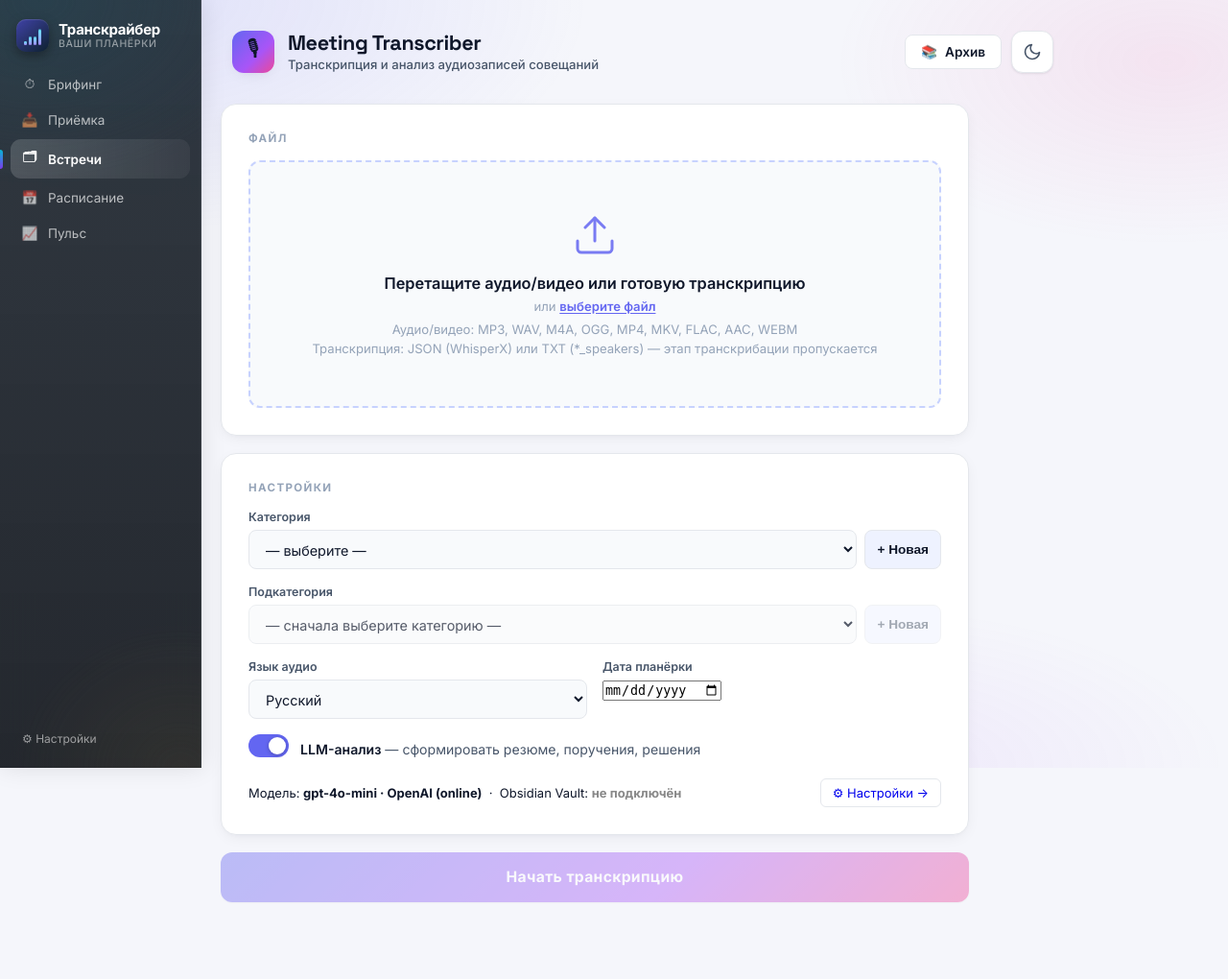
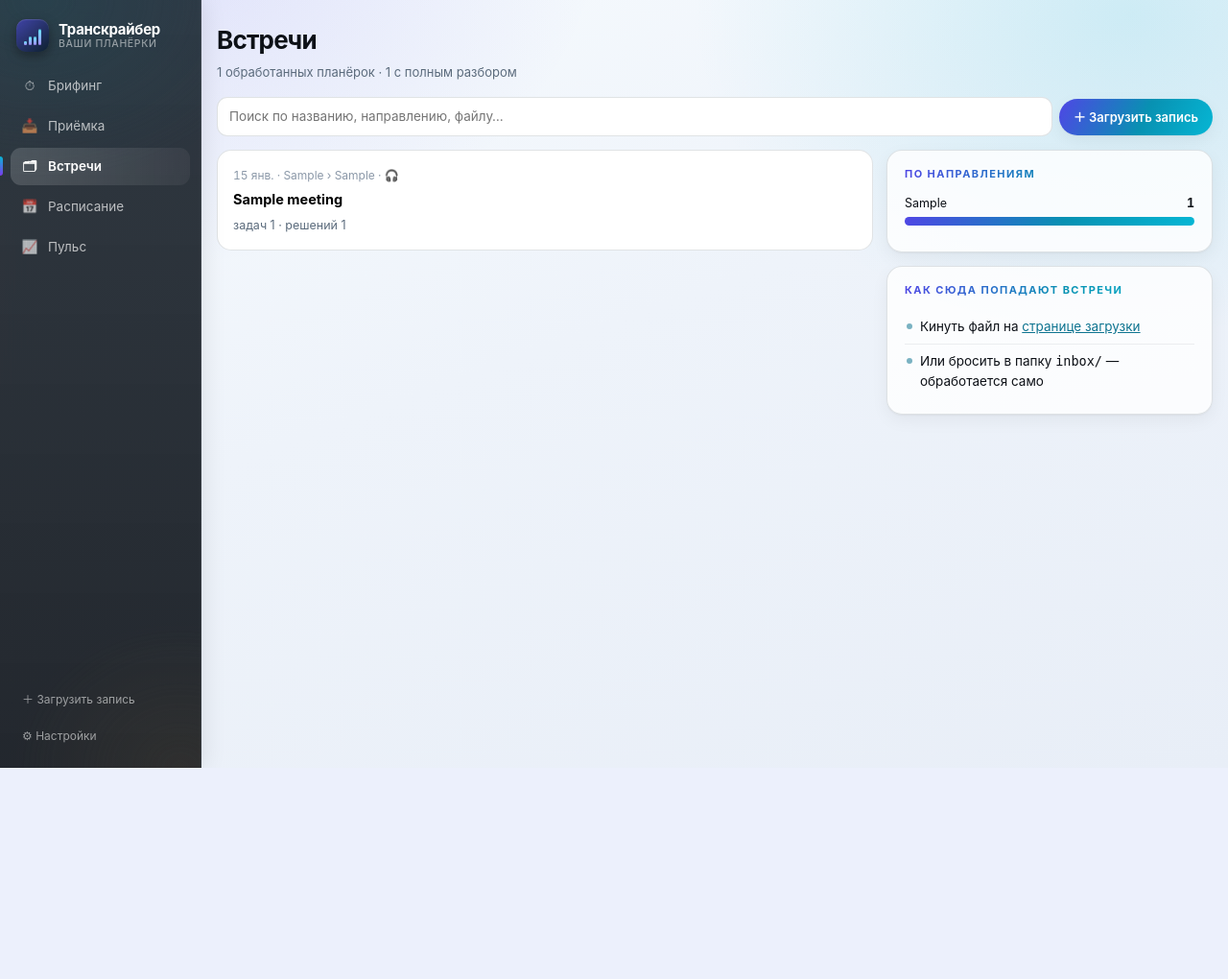
Before and after one commit to levcenkod/meeting-transcriber, a Flask app: page / in a window 1280 px wide. Shown: the whole page at 96% size. After the commit the page ends 800 px from the top, so only its background shows below. Run offline with Flask 3, Linux system fonts and the light colour scheme; tables that the repository leaves empty hold one stand-in row (values such as "Sample post"); data that the repository does not hold is empty; parts of the project's set-up code (start-up, migrations or seed data) failed here and were passed over.

Commit message:
Rebuild main page as v3 Meetings screen; uploader moves to /upload
/ is now the mockup's Встречи view: searchable meeting cards
(date · series › sub, задач N · решений M), per-series distribution,
and a full meeting view — summary (tiny built-in markdown renderer,
container runs offline), decisions, tasks with audio-seek chips,
minors with "into inbox", blockers/risks/open questions, attendees,
files. The old upload+progress page is untouched functionally and
lives at /upload (sidebar: "＋ Загрузить запись"). Verified live.

Co-Authored-By: Claude Fable 5 <noreply@anthropic.com>

```diff
--- a/app.py
+++ b/app.py
@@ -747,7 +747,14 @@ def _pipeline(job_id: str, source_path: Path, source_kind: str, stem: str,
 
 @app.route("/")
 def index():
-    return render_template("index.html", active="meetings")
+    """Встречи (макет v3): список + одна встреча. Загрузка — на /upload."""
+    return render_template("meetings.html", active="meetings")
+
+
+@app.route("/upload-page")
+@app.route("/upload", methods=["GET"])
+def upload_page():
+    return render_template("upload.html", active="meetings")
 
 
 @app.route("/settings")
@@ -1620,6 +1627,24 @@ def dashboard_page():
                            active=tab if tab in ("brief", "schedule", "pulse") else "pulse")
 
 
+@app.route("/api/meetings-db")
+def api_meetings_db():
+    """Встречи из БД состояния — для экрана «Встречи» (счётчики, аудио, id)."""
+    if state_db is None:
+        return jsonify({"meetings": []})
+    with state_db.get_db() as con:
+        return jsonify({"meetings": state_db.meetings_all(con)})
+
+
+@app.route("/api/meeting-extras/<int:meeting_id>")
+def api_meeting_extras(meeting_id: int):
+    """Решения/нерешённое/риски/блокеры встречи из её файлов."""
+    m = _meeting_row(meeting_id)
+    if not m:
+        return jsonify({"error": "Встреча не найдена"}), 404
+    return jsonify({"meeting": m, "extras": _brief_extras(m)})
+
+
 @app.route("/api/schedule")
 def api_schedule():
     if state_db is None:
--- a/templates/_nav.html
+++ b/templates/_nav.html
@@ -13,6 +13,7 @@
     <a href="/pulse"    {% if active == 'pulse'    %}aria-current="page"{% endif %}><span class="ic">📈</span><span class="btext">Пульс</span></a>
   </nav>
   <div class="shell-foot">
+    <a href="/upload">＋ Загрузить запись</a>
     <a href="/settings">⚙ Настройки</a>
   </div>
 </aside>
--- /dev/null
+++ b/templates/meetings.html
@@ -0,0 +1,311 @@
+<!DOCTYPE html>
+<html lang="ru">
+<head>
+<meta charset="UTF-8">
+<meta name="viewport" content="width=device-width, initial-scale=1.0">
+<title>Встречи — Транскрайбер</title>
+<link rel="icon" href="/static/favicon-32x32.png">
+<style>
+:root{
+  --ink:#0d1117;--ink2:#243040;--muted:#5b6b7c;--faint:#8b98a8;
+  --line:rgba(16,40,60,.13);--hair:rgba(16,40,60,.07);--solid:#fff;
+  --glass:rgba(255,255,255,.8);--accent:#0e7490;--green:#059669;
+  --amber:#b45309;--red:#e11d48;--violet:#7c3aed;
+  --grad:linear-gradient(115deg,#4f46e5,#0891b2 55%,#06b6d4);
+  --r:16px;--sh:0 1px 2px rgba(13,17,23,.05),0 6px 18px rgba(13,17,23,.05);
+  --sh2:0 2px 6px rgba(13,17,23,.06),0 16px 40px rgba(79,70,229,.10);
+}
+*{box-sizing:border-box;margin:0;padding:0}
+body{font-family:-apple-system,'Segoe UI',Roboto,sans-serif;color:var(--ink);
+  font-size:14.5px;line-height:1.55;background:#eef3fa;padding-bottom:90px}
+body:before{content:"";position:fixed;inset:0;z-index:-1;background:
+  radial-gradient(820px 620px at 12% -10%,rgba(79,70,229,.15),transparent 58%),
+  radial-gradient(760px 560px at 92% 2%,rgba(6,182,212,.15),transparent 60%),
+  linear-gradient(160deg,#f7fbfe,#eef3fa 45%,#e8eef7)}
+.wrap{max-width:1080px;margin:0 auto;padding:22px 16px}
+.head{margin-bottom:16px}
+.head h1{font-size:26px;font-weight:750;letter-spacing:-.03em;
+  background:linear-gradient(120deg,#0d1117 20%,#334155 60%,#0e7490);
+  -webkit-background-clip:text;background-clip:text;color:transparent}
+.head p{color:var(--muted);font-size:13px;margin-top:3px}
+.cols{display:grid;grid-template-columns:1fr 340px;gap:14px;align-items:start}
+@media(max-width:960px){.cols{grid-template-columns:1fr}}
+.card{background:var(--glass);border:1px solid var(--line);border-radius:var(--r);
+  padding:16px 18px;box-shadow:var(--sh);margin-bottom:14px}
+.card>h2{font-size:11px;letter-spacing:.13em;text-transform:uppercase;font-weight:750;
+  margin-bottom:12px;background:var(--grad);-webkit-background-clip:text;
+  background-clip:text;color:transparent}
+.card>h2 .n{color:var(--faint);-webkit-text-fill-color:var(--faint);font-weight:600}
+.inp{width:100%;padding:9px 12px;border:1px solid var(--line);border-radius:11px;
+  font:inherit;font-size:13.5px;background:var(--solid);color:var(--ink)}
+.inp:focus{outline:2px solid rgba(79,70,229,.35);outline-offset:1px}
+.mcard{display:block;width:100%;text-align:left;border:1px solid var(--line);
+  border-radius:15px;padding:14px 16px;margin-bottom:9px;background:var(--solid);
+  cursor:pointer;font:inherit;transition:.18s}
+.mcard:hover{transform:translateY(-2px);box-shadow:var(--sh2);border-color:rgba(79,70,229,.25)}
+.mcard b{font-size:14.5px;display:block;margin:3px 0 4px}
+.mcard .sn{color:var(--muted);font-size:12.5px}
+.tc{font-variant-numeric:tabular-nums;color:var(--faint);font-size:12px}
+.muted{color:var(--muted)}
+.chip{display:inline-flex;align-items:center;gap:5px;padding:3px 10px;border-radius:20px;
+  font-size:11.5px;font-weight:650;border:1px solid var(--line);color:var(--muted);background:var(--solid)}
+.chip.a{color:#0e7490;border-color:rgba(6,182,212,.3);background:rgba(6,182,212,.08);cursor:pointer}
+.chip.g{color:var(--green);border-color:rgba(5,150,105,.28);background:rgba(5,150,105,.08)}
+.chip.r{color:var(--red);border-color:rgba(225,29,72,.26);background:rgba(225,29,72,.07)}
+.btn{padding:9px 15px;border-radius:999px;border:1px solid var(--line);background:var(--solid);
+  font:inherit;font-size:13px;font-weight:600;color:var(--ink2);cursor:pointer;box-shadow:var(--sh)}
+.btn.p{background:var(--grad);color:#fff;border:0}
+.stb{padding:6px 11px;border-radius:999px;border:1px solid var(--line);background:var(--solid);
+  font:inherit;font-size:12px;color:var(--ink2);cursor:pointer}
+.stb:hover{border-color:rgba(79,70,229,.4)}
+.row{display:flex;gap:7px;flex-wrap:wrap;align-items:center}
+.hbar{margin-bottom:11px}
+.hl{display:flex;justify-content:space-between;font-size:12.5px;margin-bottom:4px}
+.hl b{font-variant-numeric:tabular-nums}
+.track{height:9px;border-radius:6px;background:rgba(16,40,60,.07);overflow:hidden}
+.track i{display:block;height:100%;background:var(--grad)}
+.box{border-radius:12px;padding:11px 14px;font-size:13.5px;margin-bottom:8px;line-height:1.5}
+.box.w{background:rgba(180,83,9,.08);border:1px solid rgba(180,83,9,.2)}
+.box.r{background:rgba(225,29,72,.07);border:1px solid rgba(225,29,72,.2)}
+.box.d{background:linear-gradient(120deg,rgba(79,70,229,.09),rgba(6,182,212,.07));
+  border:1px solid rgba(79,70,229,.18)}
+.li{padding:7px 0 7px 16px;position:relative;font-size:13.5px;border-bottom:1px solid var(--hair)}
+.li:last-child{border-bottom:0}
+.li:before{content:"";position:absolute;left:2px;top:14px;width:6px;height:6px;
+  border-radius:50%;background:var(--accent);opacity:.55}
+.prop{border:1px solid var(--line);border-radius:14px;padding:12px 14px;margin-bottom:9px;background:var(--solid)}
+.prop .q{font-size:12.5px;color:var(--faint);font-style:italic;margin-top:7px;
+  border-left:2px solid var(--line);padding-left:9px}
+.empty{text-align:center;padding:26px 16px;color:var(--faint)}
+.empty b{display:block;color:var(--ink2);font-size:15px;margin:6px 0 3px}
+.md{font-size:14px;line-height:1.65;color:var(--ink2)}
+.md h1,.md h2,.md h3{margin:14px 0 7px;font-size:15.5px;letter-spacing:-.01em;color:var(--ink)}
+.md h1{font-size:17px}
+.md ul{margin:6px 0 10px 20px}
+.md li{margin-bottom:3px}
+.md p{margin-bottom:8px}
+.md blockquote{border-left:3px solid var(--line);padding:4px 12px;color:var(--muted);margin:8px 0}
+.md code{background:rgba(16,40,60,.06);border-radius:5px;padding:1px 5px;font-size:12.5px}
+.md table{border-collapse:collapse;margin:8px 0;font-size:13px}
+.md td,.md th{border:1px solid var(--hair);padding:5px 9px}
+.toast{position:fixed;left:50%;bottom:22px;transform:translateX(-50%) translateY(20px);
+  background:rgba(13,17,23,.93);color:#fff;padding:11px 18px;border-radius:13px;
+  font-size:13.5px;opacity:0;transition:.25s;z-index:99;pointer-events:none}
+.toast.on{opacity:1;transform:translateX(-50%)}
+#player-bar{position:fixed;left:0;right:0;bottom:0;background:rgba(255,255,255,.95);
+  border-top:1px solid var(--line);padding:8px 16px;display:none;z-index:50;
+  backdrop-filter:blur(10px)}
+#player-bar.on{display:flex;gap:12px;align-items:center}
+#player-bar audio{flex:1;height:36px}
+#player-bar .pl-close{border:0;background:none;font-size:16px;cursor:pointer;color:var(--muted)}
+details.files summary{cursor:pointer;color:var(--muted);font-size:13px}
+details.files a{color:var(--accent);text-decoration:none;font-size:13px}
+details.files .li:before{display:none}
+details.files .li{padding-left:0}
+</style>
+<link rel="stylesheet" href="/static/app.css">
+</head>
+<body class="with-shell">
+{% include "_nav.html" %}
+<div class="wrap"><div id="app"><div class="empty">Загружаю…</div></div></div>
+
+<div id="player-bar">
+  <audio id="player" controls preload="none"></audio>
+  <button class="pl-close" onclick="closePlayer()" title="Закрыть">✕</button>
+</div>
+<div class="toast" id="toast"></div>
+
+<script>
+"use strict";
+const $=id=>document.getElementById(id);
+const esc=s=>String(s==null?'':s).replace(/[&<>"']/g,c=>({'&':'&amp;','<':'&lt;','>':'&gt;','"':'&quot;',"'":'&#39;'}[c]));
+let toastT;
+function toast(m){const t=$('toast');t.textContent=m;t.classList.add('on');
+  clearTimeout(toastT);toastT=setTimeout(()=>t.classList.remove('on'),2800)}
+const fd=s=>{if(!s)return '—';const d=new Date(s+'T00:00:00');
+  return d.toLocaleDateString('ru-RU',{day:'numeric',month:'short'})};
+const mmss=t=>t==null?'':Math.floor(t/60)+':'+String(t%60).padStart(2,'0');
+
+/* Мини-markdown без внешних библиотек (докер живёт офлайн) */
+function md(src){
+  const lines=String(src||'').split(/\r?\n/);let out='',inUl=false,inBq=false;
+  const inline=s=>esc(s)
+    .replace(/\*\*([^*]+)\*\*/g,'<b>$1</b>')
+    .replace(/`([^`]+)`/g,'<code>$1</code>')
+    .replace(/\[\[([^\]]+)\]\]/g,'<span style="color:var(--accent)">$1</span>');
+  const closeAll=()=>{if(inUl){out+='</ul>';inUl=false}if(inBq){out+='</blockquote>';inBq=false}};
+  for(const raw of lines){
+    const l=raw.trimEnd();
+    const h=l.match(/^(#{1,4})\s+(.*)/);
+    if(h){closeAll();const n=Math.min(h[1].length,3);out+=`<h${n}>${inline(h[2])}</h${n}>`;continue}
+    if(/^\s*[-*]\s+/.test(l)){if(!inUl){closeAll();out+='<ul>';inUl=true}
+      out+='<li>'+inline(l.replace(/^\s*[-*]\s+/,''))+'</li>';continue}
+    if(/^>\s?/.test(l)){if(!inBq){closeAll();out+='<blockquote>';inBq=true}
+      out+=inline(l.replace(/^>\s?/,''))+'<br>';continue}
+    if(/^\s*\|.*\|\s*$/.test(l)){closeAll();
+      if(/^\s*\|[\s:|-]+\|\s*$/.test(l))continue;
+      out+='<table><tr>'+l.split('|').slice(1,-1).map(c=>'<td>'+inline(c.trim())+'</td>').join('')+'</tr></table>';continue}
+    if(l==='---'||l===''){closeAll();continue}
+    closeAll();out+='<p>'+inline(l)+'</p>';
+  }
+  closeAll();return out.replace(/<\/table><table>/g,'');
+}
+
+let LIST=[], SERIES=[], CUR=null, q='';
+
+async function loadList(){
+  const [r1,r2]=await Promise.all([fetch('/api/meetings-db'),fetch('/api/schedule')]);
+  LIST=(await r1.json()).meetings||[];
+  SERIES=(await r2.json()).series||[];
+  route();
+}
+function route(){
+  const m=(location.hash.match(/^#m=(\d+)$/)||[])[1];
+  if(m){openMeeting(+m);return}
+  renderList();
+}
+window.addEventListener('hashchange',route);
+
+function renderList(){
+  CUR=null;
+  const detailed=LIST.filter(m=>m.n_actions>0).length;
+  const needle=q.trim().toLowerCase();
+  const f=LIST.filter(m=>!needle
+    ||m.title.toLowerCase().includes(needle)
+    ||(m.category||'').toLowerCase().includes(needle)
+    ||(m.subcategory||'').toLowerCase().includes(needle)
+    ||(m.stem||'').toLowerCase().includes(needle));
+  const mx=Math.max(...SERIES.map(s=>s.n),1);
+  $('app').innerHTML=`
+  <div class="head"><h1>Встречи</h1>
+    <p>${LIST.length} обработанных планёрок · ${detailed} с полным разбором</p></div>
+  <div class="row" style="margin-bottom:14px">
+    <input class="inp" style="flex:1;min-width:220px" id="search"
+      placeholder="Поиск по названию, направлению, файлу…" value="${esc(q)}">
+    <a class="btn p" href="/upload" style="text-decoration:none">＋ Загрузить запись</a>
+  </div>
+  <div class="cols"><div id="mlist">
+    ${f.length?f.slice(0,40).map(m=>`<button class="mcard" onclick="location.hash='m='+${m.id}">
+      <span class="tc">${fd(m.date)} · ${esc(m.category||'')}${m.subcategory?' › '+esc(m.subcategory):''}${m.audio?' · 🎧':''}</span>
+      <b>${esc(m.title)}</b>
+      <span class="sn">задач ${m.n_actions||0} · решений ${m.n_decisions||0}${m.n_actions?'':' · только расшифровка'}</span>
+    </button>`).join(''):'<div class="empty">🔍<b>Ничего не нашлось</b>Попробуйте другой запрос</div>'}
+    ${f.length>40?`<p class="muted">…и ещё ${f.length-40}</p>`:''}
+  </div><div>
+    <div class="card"><h2>По направлениям</h2>
+      ${SERIES.map(s=>`<div class="hbar"><div class="hl"><span>${esc(s.series)}</span><b>${s.n}</b></div>
+        <div class="track"><i style="width:${s.n/mx*100}%"></i></div></div>`).join('')}
+    </div>
+    <div class="card"><h2>Как сюда попадают встречи</h2>
+      <div class="li">Кинуть файл на <a href="/upload" style="color:var(--accent)">странице загрузки</a></div>
+      <div class="li">Или бросить в папку <code>inbox/</code> — обработается само</div>
+    </div>
+  </div></div>`;
+  const s=$('search');
+  s.addEventListener('input',()=>{q=s.value;renderList();
+    const s2=$('search');s2.focus();s2.setSelectionRange(s2.value.length,s2.value.length)});
+}
+
+async function openMeeting(id){
+  CUR=id;
+  $('app').innerHTML='<div class="empty">Загружаю встречу…</div>';
+  const meta=LIST.find(x=>x.id===id);
+  if(!meta){location.hash='';return}
+  let inboxData={},extras={},fileData={};
+  try{
+    const [r1,r2,r3]=await Promise.all([
+      fetch('/api/inbox/'+id),
+      fetch('/api/meeting-extras/'+id),
+      fetch(`/meeting?dir=${encodeURIComponent(meta.dir)}&stem=${encodeURIComponent(meta.stem)}`),
+    ]);
+    inboxData=r1.ok?await r1.json():{};
+    extras=r2.ok?(await r2.json()).extras||{}:{};
+    fileData=r3.ok?await r3.json():{};
+  }catch(e){}
+  const props=inboxData.proposals||[];
+  const tasks=props.filter(p=>p.kind==='task'&&p.status!=='rejected');
+  const minors=props.filter(p=>p.kind!=='task'&&p.status!=='rejected');
+  const pending=tasks.filter(p=>p.status!=='sent').length;
+  const attendees=((inboxData.meeting||meta).attendees)||[];
+  const audio=inboxData.audio_url||'';
+  window._audioUrl=audio;
+  $('app').innerHTML=`
+  <div class="head">
+    <button class="btn" style="margin-bottom:10px" onclick="location.hash=''">← Встречи</button>
+    <h1>${esc(meta.title)}</h1>
+    <p>${fd(meta.date)} · ${esc(meta.category||'')}${meta.subcategory?' › '+esc(meta.subcategory):''}</p>
+  </div>
+  <div class="cols"><div>
+    <div class="card"><h2>Коротко</h2>
+      ${audio?`<div class="row" style="margin-bottom:10px">
+        <button class="chip a" onclick="playAt(0)">🎧 Слушать запись</button></div>`:''}
+      <div class="md">${fileData.summary_md?md(stripFm(fileData.summary_md)):'<div class="empty">Summary не найден</div>'}</div>
+      <div class="row" style="margin-top:11px">
+        <button class="btn" onclick="copySum()">📋 Скопировать</button>
+        ${pending?`<a class="btn p" style="text-decoration:none" href="/inbox?m=${id}">→ В приёмку (${pending})</a>`:''}
+      </div></div>
+    ${(extras.decisions||[]).length?`<div class="card"><h2>Решения <span class="n">${extras.decisions.length}</span></h2>
+      ${extras.decisions.map(d=>`<div class="li">${esc(d)}</div>`).join('')}</div>`:''}
+    <div class="card"><h2>Задачи из встречи <span class="n">${tasks.length}</span></h2>
+      ${tasks.length?tasks.map(p=>`<div class="li"><b>${esc(p.text)}</b>
+        <div class="tc">${esc(p.owner||'не назначен')}${p.section?' · '+esc(p.section):''}
+          ${p.status==='sent'?' · <span class="chip g" style="font-size:10.5px">в Trello</span>':''}
+          ${p.t_sec!=null?` · <button class="chip a" style="font-size:11px" onclick="playAt(${p.t_sec})">🎧 ${mmss(p.t_sec)}</button>`:''}</div>
+      </div>`).join(''):'<div class="empty">Задач не извлечено</div>'}</div>
+    ${minors.length?`<div class="card"><h2>Мелочи <span class="n">${minors.length}</span></h2>
+      <div class="box d">Обязательством не были. Лежат здесь и ничего не требуют.</div>
+      ${minors.map(p=>`<div class="prop">
+        <div class="row" style="justify-content:space-between"><b style="font-size:13.5px">${esc(p.text)}</b>
+          <span class="chip ${p.confidence==='low'?'r':''}">${p.confidence==='low'?'низкая':'средняя'}</span></div>
+        <div class="tc" style="margin-top:3px">${esc(p.owner||'не назначен')}${p.context?' · '+esc(String(p.context).slice(0,90)):''}</div>
+        ${p.quote?`<div class="q">«${esc(p.quote)}»</div>`:''}
+        <div class="row" style="margin-top:8px">
+          <button class="stb" onclick="promote(${p.id},${id})">＋ В приёмку</button></div>
+      </div>`).join('')}</div>`:''}
+  </div><div>
+    ${(extras.blockers||[]).length?`<div class="card"><h2>Блокеры</h2>
+      ${extras.blockers.map(b=>`<div class="box r">⛔ ${esc(b)}</div>`).join('')}</div>`:''}
+    ${(extras.risks||[]).length?`<div class="card"><h2>Риски</h2>
+      ${extras.risks.map(b=>`<div class="box w">⚠️ ${esc(b)}</div>`).join('')}</div>`:''}
+    ${(extras.open_questions||[]).length?`<div class="card"><h2>Не решено</h2>
+      ${extras.open_questions.map(b=>`<div class="box d">❓ ${esc(b)}</div>`).join('')}</div>`:''}
+    <div class="card"><h2>Участники</h2>
+      ${attendees.length?attendees.map(a=>`<span class="chip" style="margin:0 4px 6px 0">${esc(a)}</span>`).join('')
+        :'<span class="muted" style="font-size:13px">не определены</span>'}</div>
+    ${(fileData.primary||[]).length||(fileData.secondary||[]).length?`<div class="card"><h2>Файлы</h2>
+      <details class="files"><summary>Показать (${(fileData.primary||[]).length+(fileData.secondary||[]).length})</summary>
+        <div style="margin-top:8px">${[...(fileData.primary||[]),...(fileData.secondary||[])].map(f=>
+          `<div class="li"><a href="/download/${encodeURIComponent(f.path)}" download>${esc(f.name)}</a>
+           <span class="tc"> · ${(f.size/1024).toFixed(0)} КБ</span></div>`).join('')}</div>
+      </details></div>`:''}
+  </div></div>`;
+  window._summaryText=fileData.summary_md?stripFm(fileData.summary_md):'';
+}
+function stripFm(s){
+  if(s.startsWith('---')){const e=s.indexOf('\n---',3);if(e!==-1)return s.slice(e+4).replace(/^\s+/,'')}
+  return s;
+}
+function copySum(){
+  navigator.clipboard.writeText(window._summaryText||'')
+    .then(()=>toast('Summary скопирован')).catch(()=>toast('Не удалось скопировать'));
+}
+async function promote(pid,meetingId){
+  const r=await fetch('/api/proposal/'+pid,{method:'POST',
+    headers:{'Content-Type':'application/json'},body:JSON.stringify({kind:'task'})});
+  if(r.ok){toast('Перенесено в приёмку');location.href='/inbox?m='+meetingId}
+  else toast('Ошибка');
+}
+function playAt(sec){
+  if(!window._audioUrl){toast('Аудио этой встречи не сохранено');return}
+  const bar=$('player-bar'), a=$('player');
+  if(a.getAttribute('src')!==window._audioUrl) a.src=window._audioUrl;
+  bar.classList.add('on');
+  const seek=()=>{try{a.currentTime=Math.max(0,sec-2);a.play()}catch(e){}};
+  if(a.readyState>=1) seek(); else a.addEventListener('loadedmetadata',seek,{once:true});
+}
+function closePlayer(){const a=$('player');try{a.pause()}catch(e){};$('player-bar').classList.remove('on')}
+
+loadList();
+</script>
+</body>
+</html>
```
Also changed, not shown: templates/upload.html (renamed from templates/index.html).
